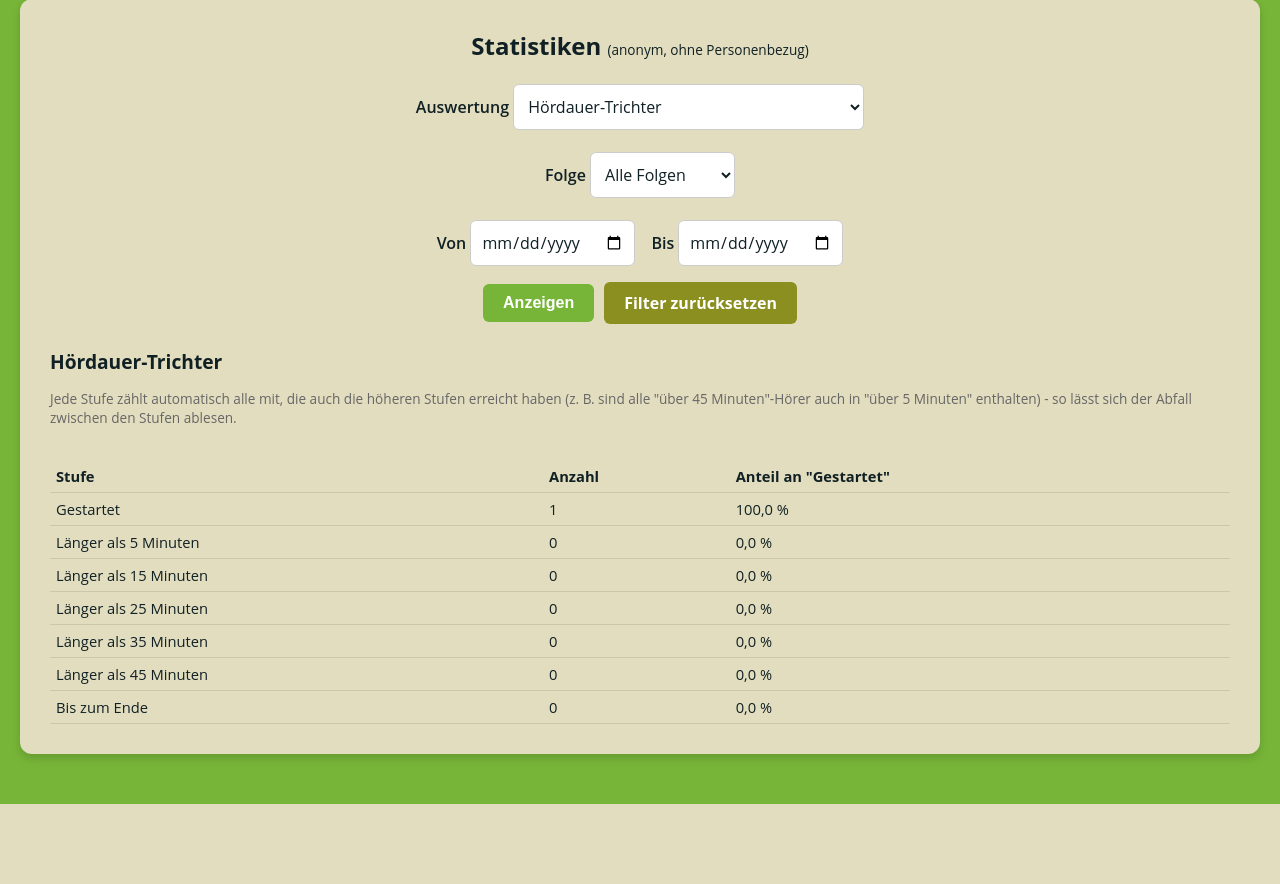
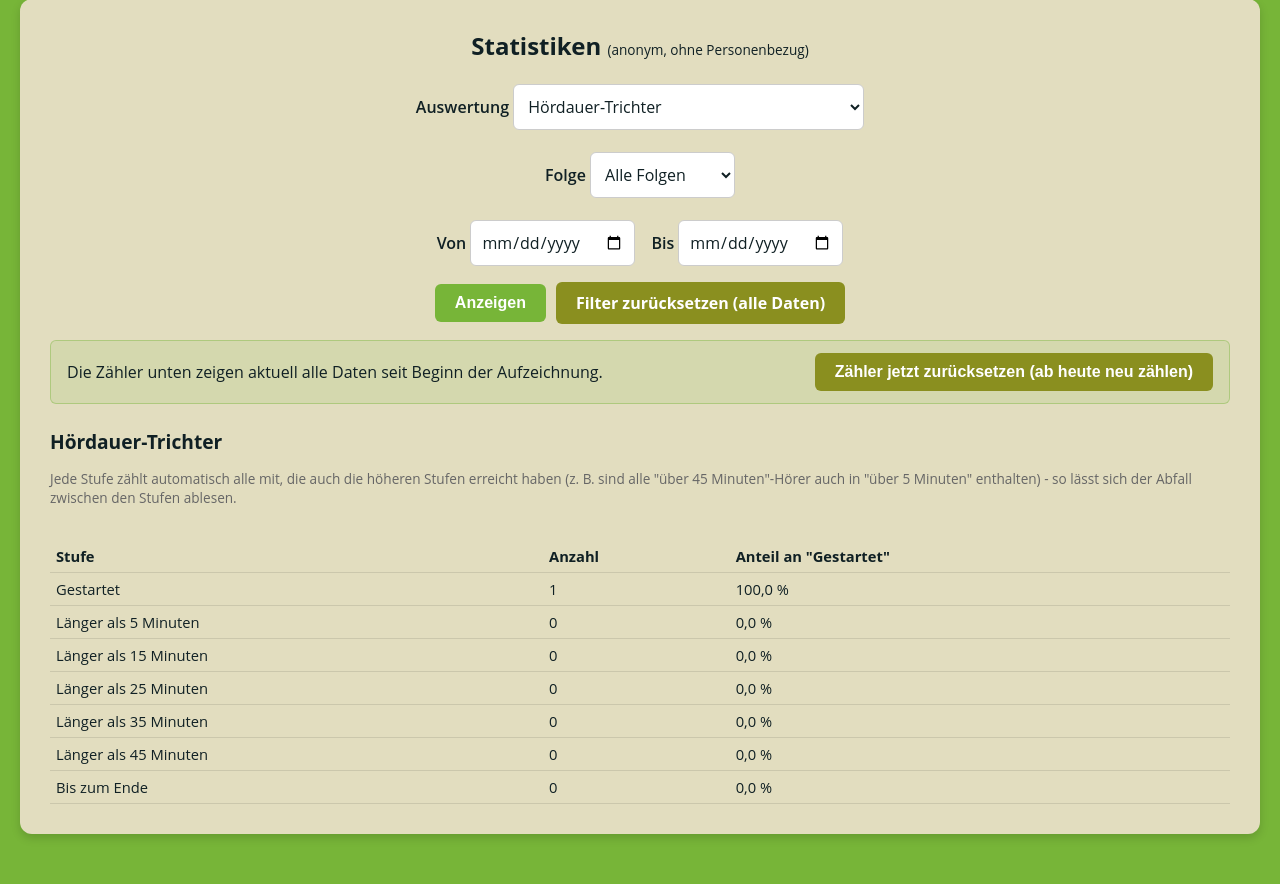
Before and after one commit to Suedsalat/suedsalat-app, a PHP site: page /admin/statistics.php in a window 1280 px wide. Shown: the part 548-1432 px from the top of the page. Before the commit the page ends 1352 px from the top, so only its background shows below. Run offline with PHP 8.4, Linux system fonts and the light colour scheme; the visitor is signed in with stand-in values (Sample User, id 1); tables that the repository leaves empty or names only in its code hold one stand-in row (values such as "Sample post"); some libraries are stand-ins or nearby versions.

Commit message:
Statistiken: Zähler-Reset für die Testphase (Statistik-Startdatum)
Neue Tabelle app_settings + get_app_setting()/set_app_setting() als
kleine admin-weite Key-Value-Ablage. Erster Anwendungsfall: ein
"Statistik-Startdatum" auf admin/statistics.php ("Zähler jetzt
zurücksetzen") - ab dann zählen sowohl die Statistiken-Ansichten dort
als auch die Dashboard-Summen (Nutzung nach Bereich, Folgen-
Wiedergaben) standardmäßig nur noch Daten ab diesem Tag, ohne die
Rohdaten zu löschen. Gedacht, um die eigene Nutzung während der
Google-Play-Testphase aus den "echten" Hörerzahlen rauszurechnen.

Co-Authored-By: Claude Sonnet 5 <noreply@anthropic.com>

```diff
--- a/03-Backend/admin/assets/admin.css
+++ b/03-Backend/admin/assets/admin.css
@@ -63,6 +63,23 @@ nav.admin-nav a:hover { background: var(--color-primary-hover); }
   box-shadow: 0 4px 10px rgba(0, 0, 0, 0.15);
 }
 .content-box { max-width: 1600px; }
+
+.stats-baseline-box {
+  display: flex;
+  align-items: center;
+  gap: 16px;
+  flex-wrap: wrap;
+  background: rgba(119, 181, 56, 0.12);
+  border: 1px solid rgba(119, 181, 56, 0.4);
+  border-radius: var(--radius-input);
+  padding: 12px 16px;
+  margin: 16px 0 24px;
+}
+.stats-baseline-box p {
+  margin: 0;
+  flex: 1;
+  min-width: 240px;
+}
 
 h1 { font-size: 1.5rem; margin-top: 0; text-align: center; }
 .content-box h2 { font-size: 1.2rem; margin: 24px 0 8px; }
@@ -306,6 +323,7 @@ tr[id]:target { outline: 3px solid var(--color-primary); outline-offset: -3px; }
   .richtext-editor { background: #2a2a2a; color: #eee; border-color: #444; }
   .richtext-toolbar button { background: #333; color: #eee; border-color: #444; }
   .richtext-toolbar button:hover { background: #3d3d3d; }
+  .stats-baseline-box { background: rgba(119, 181, 56, 0.18); border-color: rgba(119, 181, 56, 0.5); }
   th, td { border-color: #333; }
   .feedback-list li { background: rgba(255, 255, 255, 0.07); }
   tr.is-done { background: rgba(255, 255, 255, 0.06); }
--- a/03-Backend/admin/statistics.php
+++ b/03-Backend/admin/statistics.php
@@ -12,6 +12,25 @@ $pdo = Database::connection();
 $currentAdminRole = $pdo->prepare('SELECT role FROM admins WHERE id = :id');
 $currentAdminRole->execute([':id' => $adminId]);
 $isOwner = $currentAdminRole->fetchColumn() === 'owner';
+
+// "Zaehler zuruecksetzen"/"Zaehler wieder anzeigen ab Anfang" - setzt/loescht
+// ein Startdatum, ab dem die Statistiken unten standardmaessig zaehlen (siehe
+// $statsBaseline weiter unten). Die Rohdaten bleiben dabei unangetastet, es
+// wird nur der Standard-Filter verschoben - z.B. um die eigene Nutzung
+// waehrend der Google-Play-Testphase aus den "echten" Zahlen rauszurechnen.
+if ($_SERVER['REQUEST_METHOD'] === 'POST' && isset($_POST['baseline_action'])) {
+    if ($_POST['baseline_action'] === 'reset_to_today') {
+        set_app_setting($pdo, 'stats_baseline_date', date('Y-m-d'));
+    } elseif ($_POST['baseline_action'] === 'clear') {
+        set_app_setting($pdo, 'stats_baseline_date', '');
+    }
+    header('Location: ' . BASE_PATH . '/admin/statistics.php');
+    exit;
+}
+$statsBaseline = get_app_setting($pdo, 'stats_baseline_date');
+if ($statsBaseline === '') {
+    $statsBaseline = null;
+}
 
 // Alle Folgen fuer den Filter-Dropdown, neueste zuerst.
 $allEpisodes = $pdo->query('SELECT guid, title, pub_date FROM episodes_cache ORDER BY pub_date DESC')->fetchAll();
@@ -43,6 +62,15 @@ if ($dateFrom !== '' && !preg_match('/^\d{4}-\d{2}-\d{2}$/', $dateFrom)) {
 }
 if ($dateTo !== '' && !preg_match('/^\d{4}-\d{2}-\d{2}$/', $dateTo)) {
     $dateTo = '';
+}
+
+// Ohne explizit gesetztes "Von"-Datum in der URL (auch beim Wechseln
+// zwischen den Ansichten oben, die nur "view" in der URL tragen) greift das
+// Statistik-Startdatum als Standard - so zeigen alle Ansichten automatisch
+// "seit dem Reset". Nur ein bewusst leer abgeschicktes Filterformular
+// ("von Anfang an anzeigen", $_GET['from'] === '') überschreibt das wieder.
+if (!isset($_GET['from']) && $statsBaseline !== null) {
+    $dateFrom = $statsBaseline;
 }
 
 // Baut ein "AND day BETWEEN ... AND ..."-Fragment + zugehoerige Parameter,
@@ -275,9 +303,25 @@ $episodeShortLabel = static function (string $title): string {
         </div>
         <div class="button-row">
             <button type="submit">Anzeigen</button>
-            <a class="button button-secondary" style="margin-bottom:0;" href="<?= BASE_PATH ?>/admin/statistics.php">Filter zurücksetzen</a>
+            <a class="button button-secondary" style="margin-bottom:0;" href="<?= BASE_PATH ?>/admin/statistics.php?from=">Filter zurücksetzen (alle Daten)</a>
         </div>
     </form>
+
+    <div class="stats-baseline-box">
+        <?php if ($statsBaseline !== null): ?>
+            <p>Die Zähler unten zeigen standardmäßig nur Daten <strong>ab dem <?= htmlspecialchars(date('d.m.Y', strtotime($statsBaseline)), ENT_QUOTES) ?></strong> (z.B. um die eigene Nutzung während der Testphase aus den Zahlen rauszurechnen). Die älteren Daten sind nicht gelöscht, nur ausgeblendet — über "Filter zurücksetzen (alle Daten)" oben siehst du wieder alles.</p>
+            <form method="post" style="display:inline;">
+                <input type="hidden" name="baseline_action" value="clear">
+                <button type="submit" class="button-secondary" style="margin-bottom:0;">Startdatum wieder entfernen</button>
+            </form>
+        <?php else: ?>
+            <p>Die Zähler unten zeigen aktuell alle Daten seit Beginn der Aufzeichnung.</p>
+            <form method="post" style="display:inline;">
+                <input type="hidden" name="baseline_action" value="reset_to_today">
+                <button type="submit" class="button-secondary" style="margin-bottom:0;">Zähler jetzt zurücksetzen (ab heute neu zählen)</button>
+            </form>
+        <?php endif; ?>
+    </div>
 
     <?php if ($view === 'funnel'): ?>
         <h2>Hördauer-Trichter</h2>
--- a/03-Backend/config/config.php
+++ b/03-Backend/config/config.php
@@ -121,3 +121,25 @@ function verify_admin_password(\PDO $pdo, int $adminId, string $password): bool
     $hash = $stmt->fetchColumn();
     return $hash !== false && password_verify($password, $hash);
 }
+
+// Kleine Key-Value-Ablage (Tabelle app_settings) fuer admin-weite Einstellungen,
+// die keinen eigenen Ort haben - aktuell nur genutzt fuer "stats_baseline_date"
+// (siehe admin/statistics.php/dashboard.php: Wiedergabe-/Nutzungszaehler blenden
+// alles vor diesem Datum standardmaessig aus, z.B. um die eigene Testphasen-Nutzung
+// aus den "echten" Hoererzahlen rauszurechnen, ohne die Rohdaten zu loeschen).
+function get_app_setting(\PDO $pdo, string $key): ?string
+{
+    $stmt = $pdo->prepare('SELECT setting_value FROM app_settings WHERE setting_key = :key');
+    $stmt->execute([':key' => $key]);
+    $value = $stmt->fetchColumn();
+    return $value === false ? null : $value;
+}
+
+function set_app_setting(\PDO $pdo, string $key, string $value): void
+{
+    $stmt = $pdo->prepare(
+        'INSERT INTO app_settings (setting_key, setting_value) VALUES (:key, :value)
+         ON DUPLICATE KEY UPDATE setting_value = VALUES(setting_value)'
+    );
+    $stmt->execute([':key' => $key, ':value' => $value]);
+}
```
Also changed, not shown: 03-Backend/admin/dashboard.php (+28 -7 lines), 03-Backend/sql/_add-app-settings-once.php (added, +37 -0 lines).
